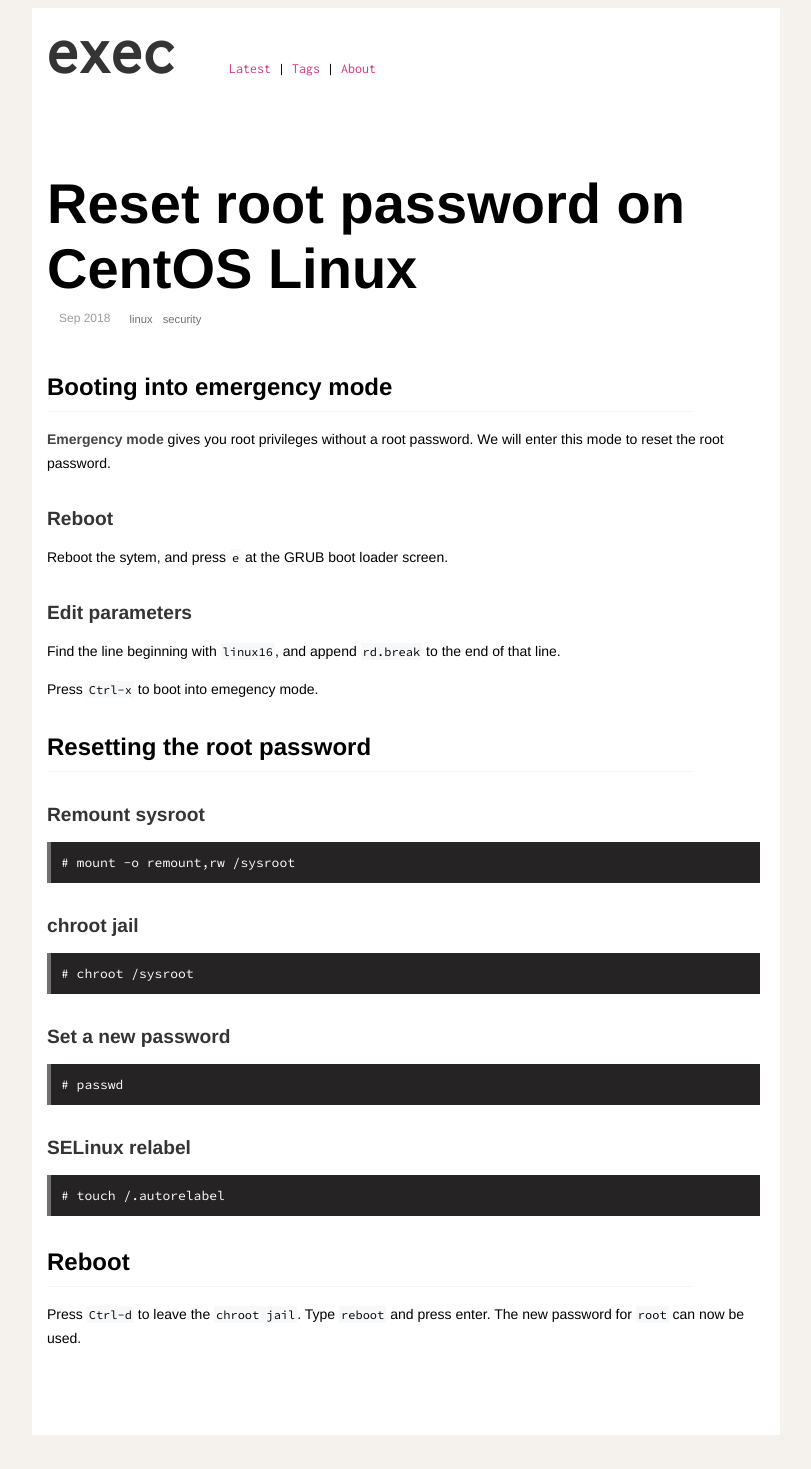
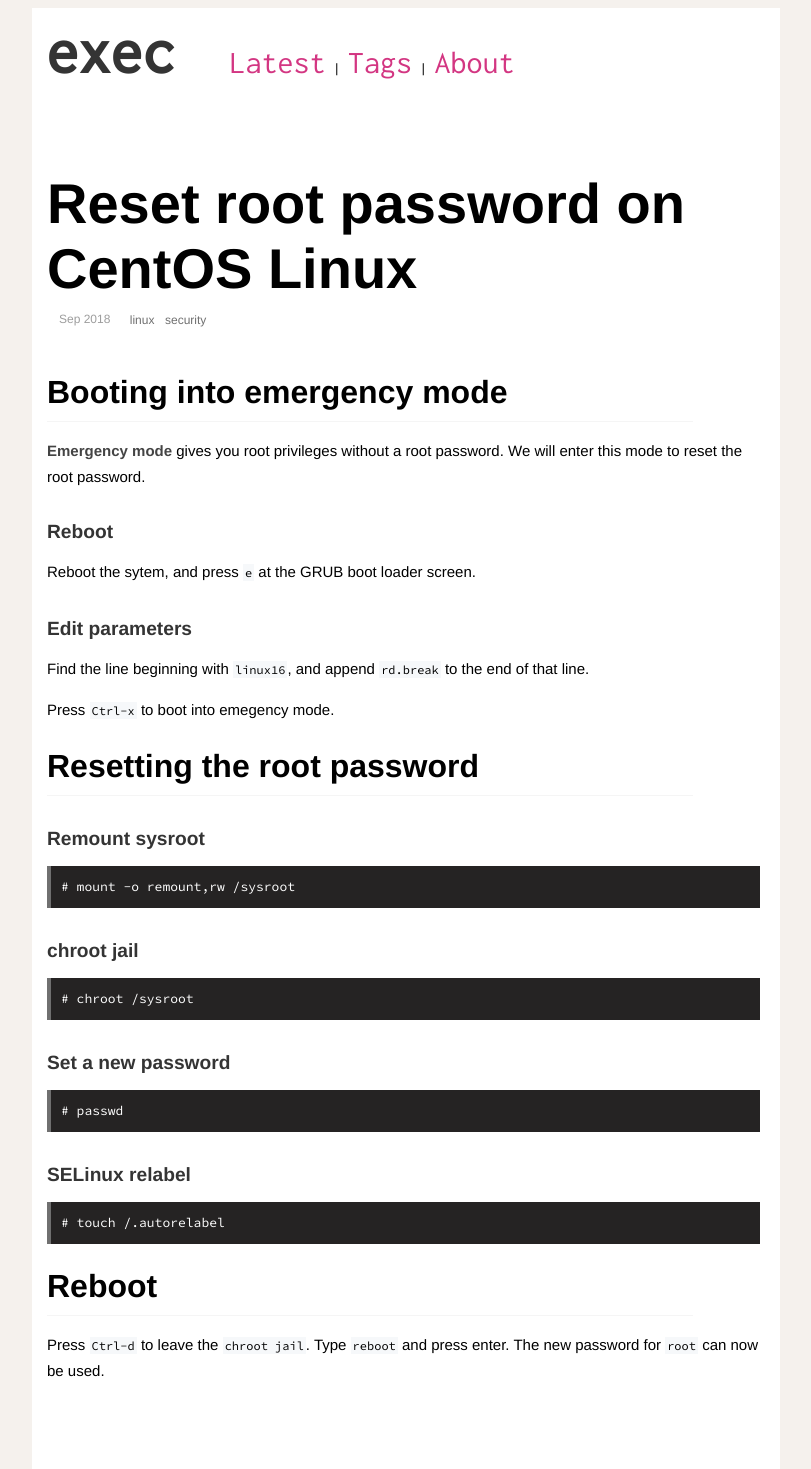
Before and after one commit to execas/execas.github.io, a Jekyll site: the page built from _posts/2018-09-03-reset-root-password-on-centos-linux.md, in a window 1280 px wide. Shown: the whole page, without its empty margins (234-1045 px from the left). Built offline with Jekyll 4.4.1, drawn with Linux system fonts in a browser that asks for light colours; before the commit the page ends 1435 px from its top, so only the background shows below that.

Commit message:
Update execas.css

```diff
--- a/css/execas.css
+++ b/css/execas.css
@@ -9,7 +9,7 @@
      font-weight: 400;
      /*color: #252525;*/
      color: #000000;
-     font-size: 14px;
+     font-size: 15px;
      background-color: #f5f1ed;
      /*background-color: #1d1e22;*/
      /*background-color: #f2f2f2;*/
@@ -150,7 +150,7 @@
 
 .header a {
      color: #d33682;
-     size: 3rem;
+     font-size: 2rem;
      font-weight:normal;
 }
 /*
@@ -283,8 +283,8 @@
 .post h2 {
      color: #000000;
      /*color: #d33682;*/
-     font-size: 1.5rem;
-     margin-top: 2rem;
+     font-size: 2rem;
+     margin-top: 1.5rem;
      margin-bottom:1rem;
      padding-bottom: 10px;
      width: 90%;
```
